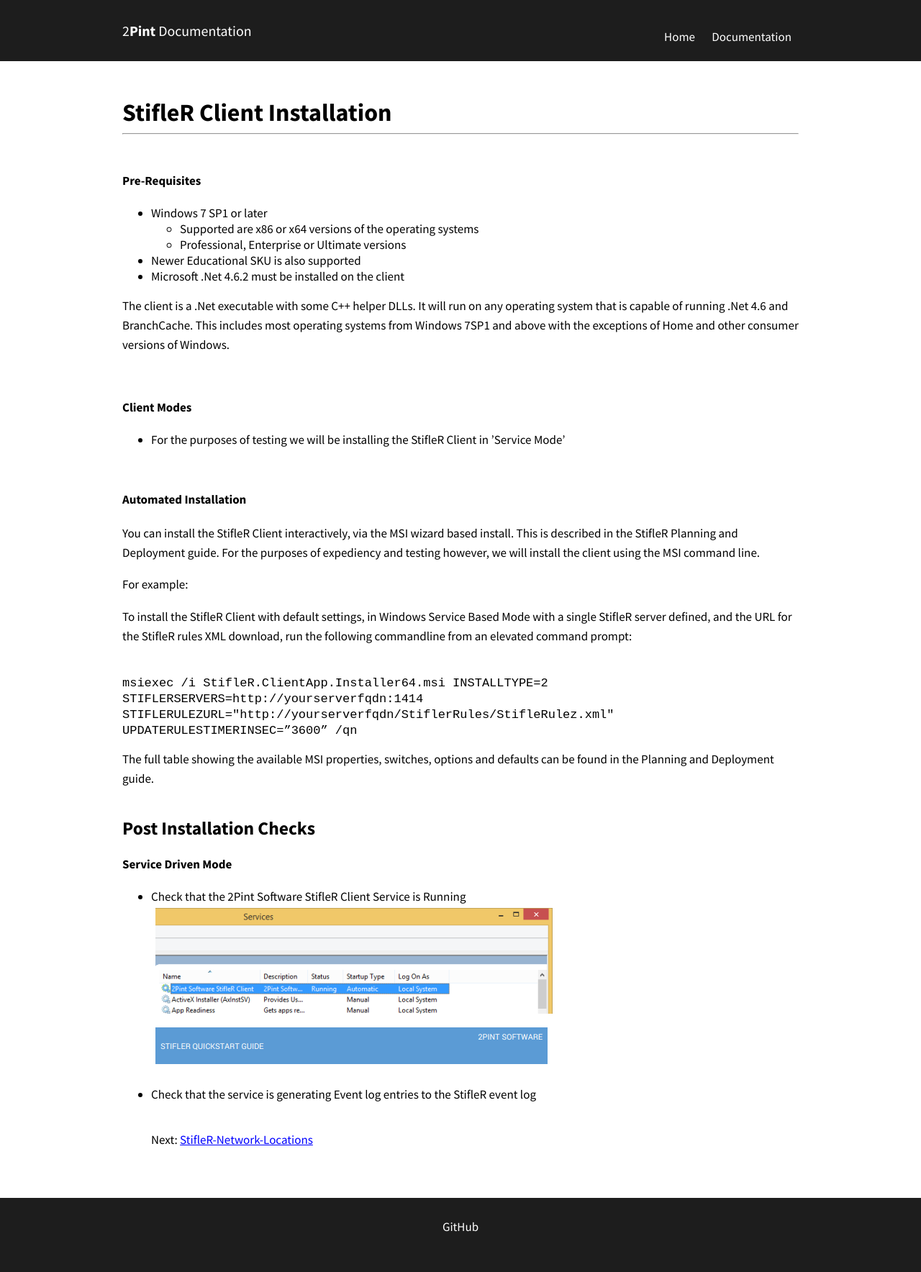
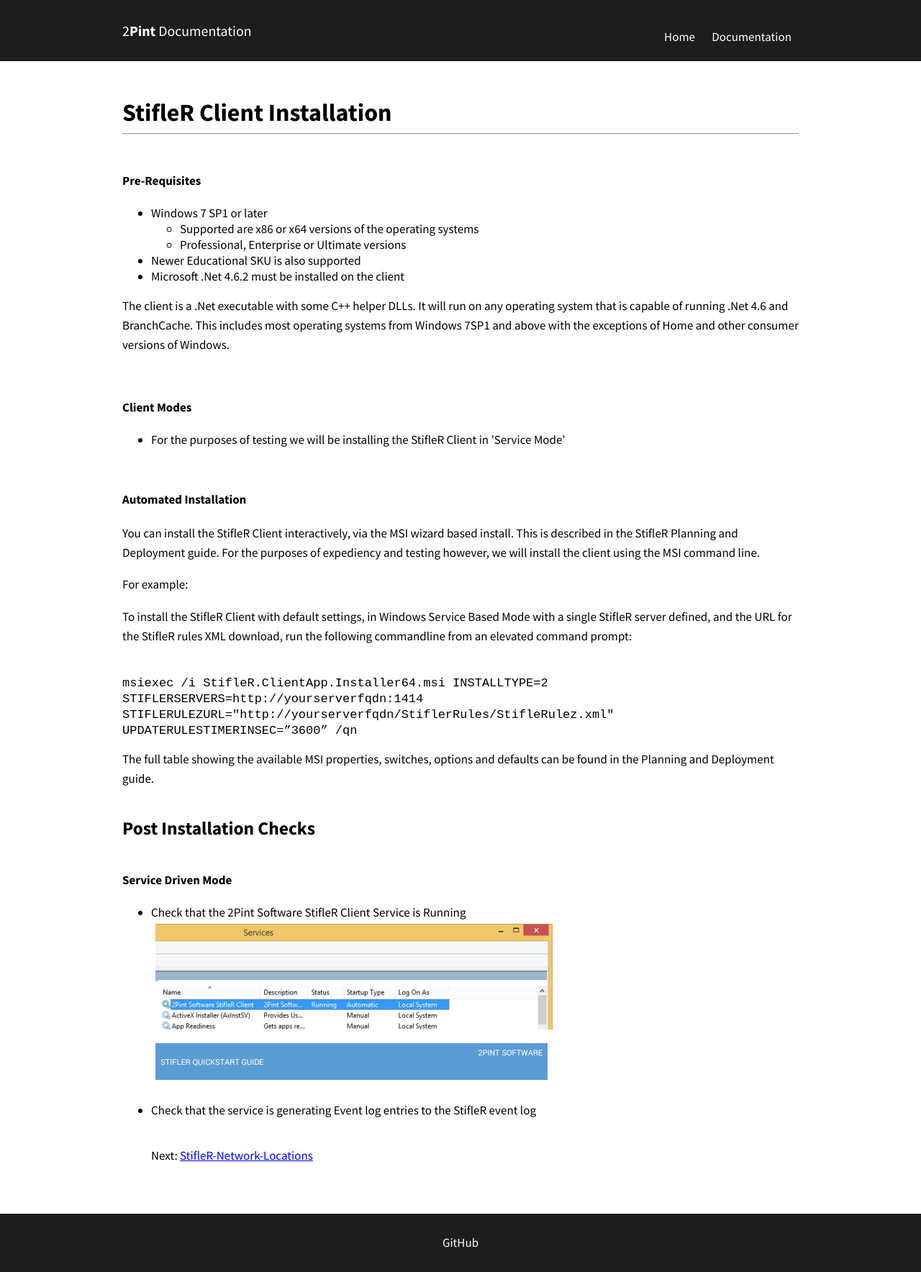
Before and after one commit to RoseSmithTest/2PintTest.github.io, a Jekyll site: the page built from docs/StifleRClientInstallation.html, in a window 1280 px wide. Shown: the whole page at 72% size. Built offline with Jekyll 4.4.1, drawn with Linux system fonts in a browser that asks for light colours; before the commit the page ends 1746 px from its top, so only the background shows below that.

```diff
--- a/docs/StifleRClientInstallation.html
+++ b/docs/StifleRClientInstallation.html
@@ -37,7 +37,7 @@ navigation_weight: 1
 
 <p>The full table showing the available MSI properties, switches, options and defaults can be found in the Planning and Deployment guide.</p><br>
 
-<h2><strong>Post Installation Checks</strong></h2>
+<h2><strong>Post Installation Checks</strong></h2><br>
 <h4>Service Driven Mode</h4>
 
 <ul>
```
